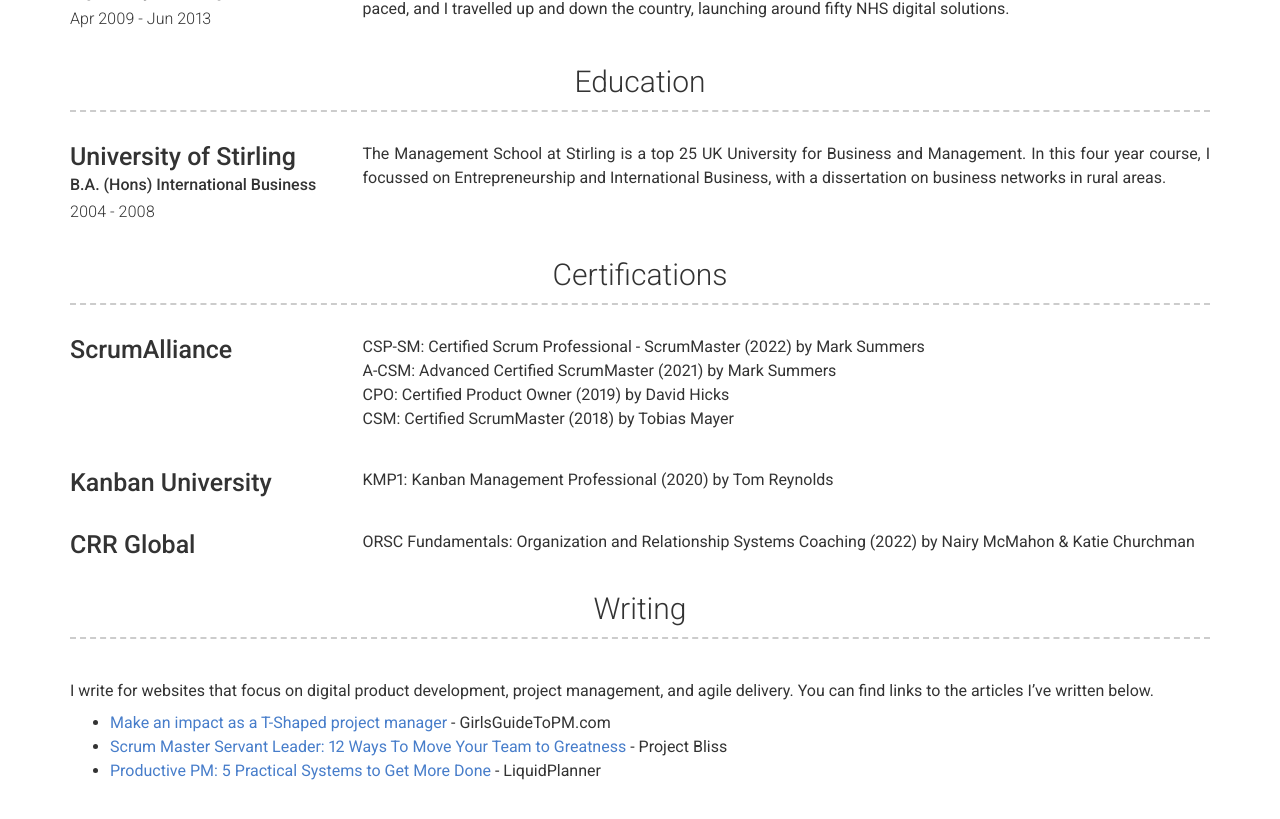
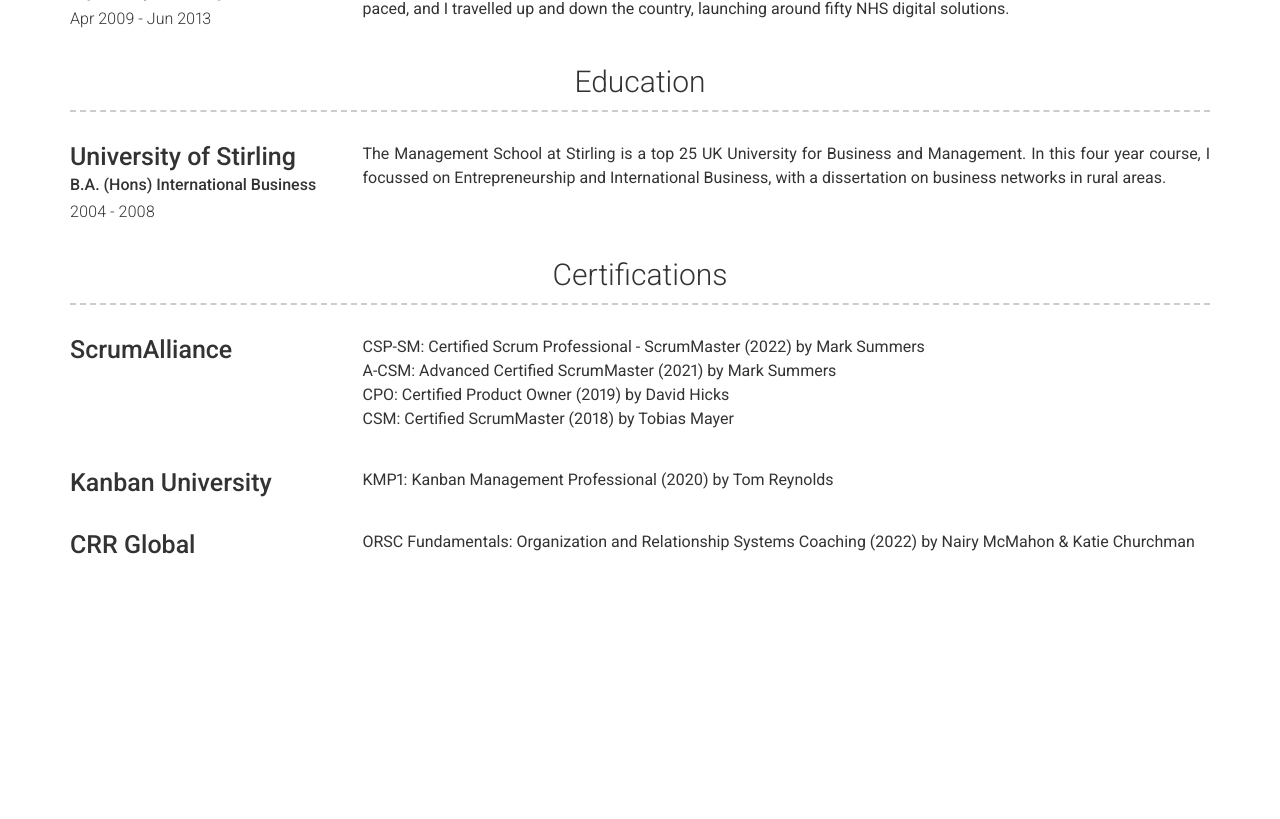
Before and after one commit to csgdavidson/Charlie-Davidson2, a Jekyll site: the page built from index.md, in a window 1280 px wide and 900 px high, scrolled down 1118 px. Shown: the top 819 px of the window. Built offline with Jekyll 4.4.1, drawn with Linux system fonts in a browser that asks for light colours; nearby versions of some CDN libraries; after the commit the page ends 1787 px from its top, so only the background shows below that.

Commit message:
Update _config.yml

```diff
--- a/_config.yml
+++ b/_config.yml
@@ -27,14 +27,6 @@ projects_title: Certifications
 # Education Section
 # education_title: Education #(Use this to override about experience section title)
 
-# More Section
-more_title: Writing
-more_content: | # this will include new lines to allow paragraphs
-  I  write for websites that focus on digital product development, project management, and agile delivery. You can find links to the articles I've written below.
-    - <a href="https://rebelsguidetopm.com/t-shaped-project-manager/" target="_blank">Make an impact as a T-Shaped project manager</a> - GirlsGuideToPM.com
-    - <a href="https://projectbliss.net/how-to-be-a-great-scrum-master-servant-leader/" target="_blank">Scrum Master Servant Leader: 12 Ways To Move Your Team to Greatness</a> - Project Bliss
-    - <a href="https://www.liquidplanner.com/blog/productive-pm-5-practical-systems-to-get-more-done/" target="_blank">Productive PM: 5 Practical Systems to Get More Done</a> - LiquidPlanner
-
 sass:
   sass_dir: _sass
   style: compressed
```
